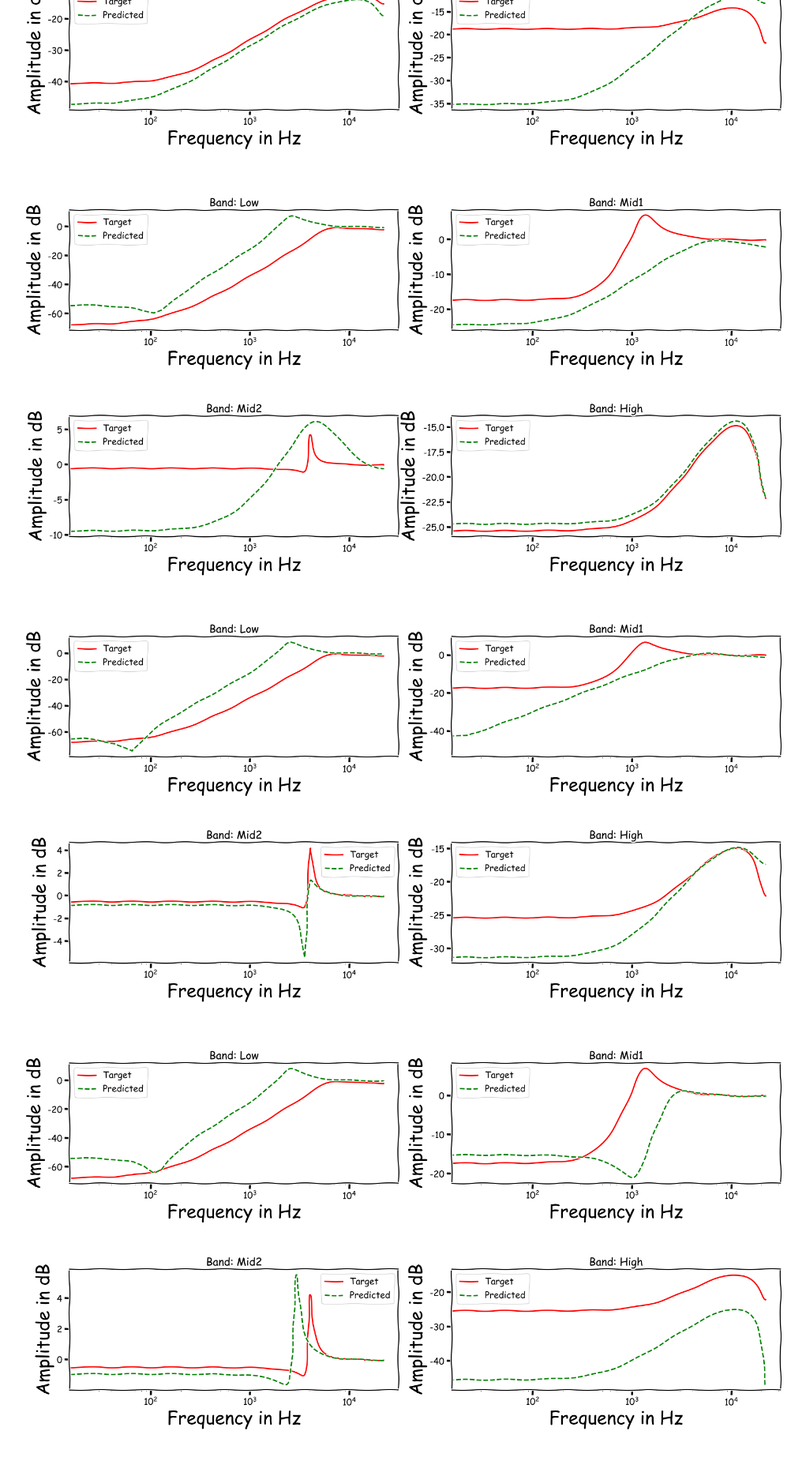
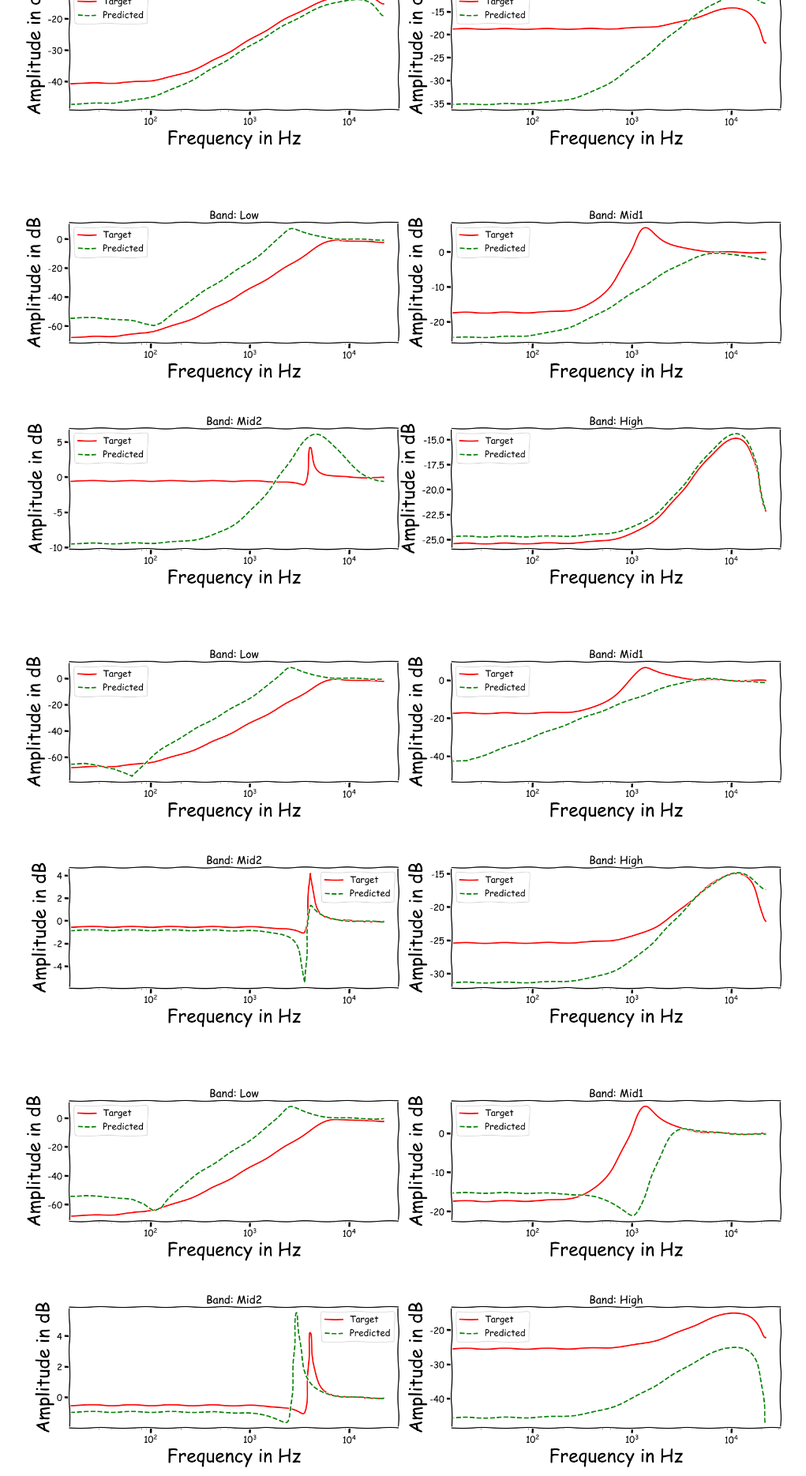
Before and after one commit to Js-Mim/sp-demo, a Jekyll site: the page built from index.md, in a window 1280 px wide. Shown: the part 699-2568 px from the top of the page at 79% size, without its empty margins (129-1150 px from the left). Built offline with Jekyll 4.4.1, drawn with Linux system fonts in a browser that asks for light colours; comment, search, counter and statistics services are not loaded.

Commit message:
Update index.md

```diff
--- a/index.md
+++ b/index.md
@@ -6,8 +6,12 @@
 # Frequency Responses
 Using speech signals from test sub-set we compute a couple frequency responses for the **ideal** and **predicted** EQ parameters.
 
-![alt text](https://raw.githubusercontent.com/Js-Mim/sp-demo/master/figures/f_r_a.png)
-![alt text](https://raw.githubusercontent.com/Js-Mim/sp-demo/master/figures/f_r_b.png)
-![alt text](https://raw.githubusercontent.com/Js-Mim/sp-demo/master/figures/f_r_c.png)
-![alt text](https://raw.githubusercontent.com/Js-Mim/sp-demo/master/figures/f_r_d.png)
-![alt text](https://raw.githubusercontent.com/Js-Mim/sp-demo/master/figures/f_r_e.png)
+![Example 1](https://raw.githubusercontent.com/Js-Mim/sp-demo/master/figures/f_r_a.png)
+
+![Example 2](https://raw.githubusercontent.com/Js-Mim/sp-demo/master/figures/f_r_b.png)
+
+![Example 3](https://raw.githubusercontent.com/Js-Mim/sp-demo/master/figures/f_r_c.png)
+
+![Example 4](https://raw.githubusercontent.com/Js-Mim/sp-demo/master/figures/f_r_d.png)
+
+![Example 5](https://raw.githubusercontent.com/Js-Mim/sp-demo/master/figures/f_r_e.png)
```
